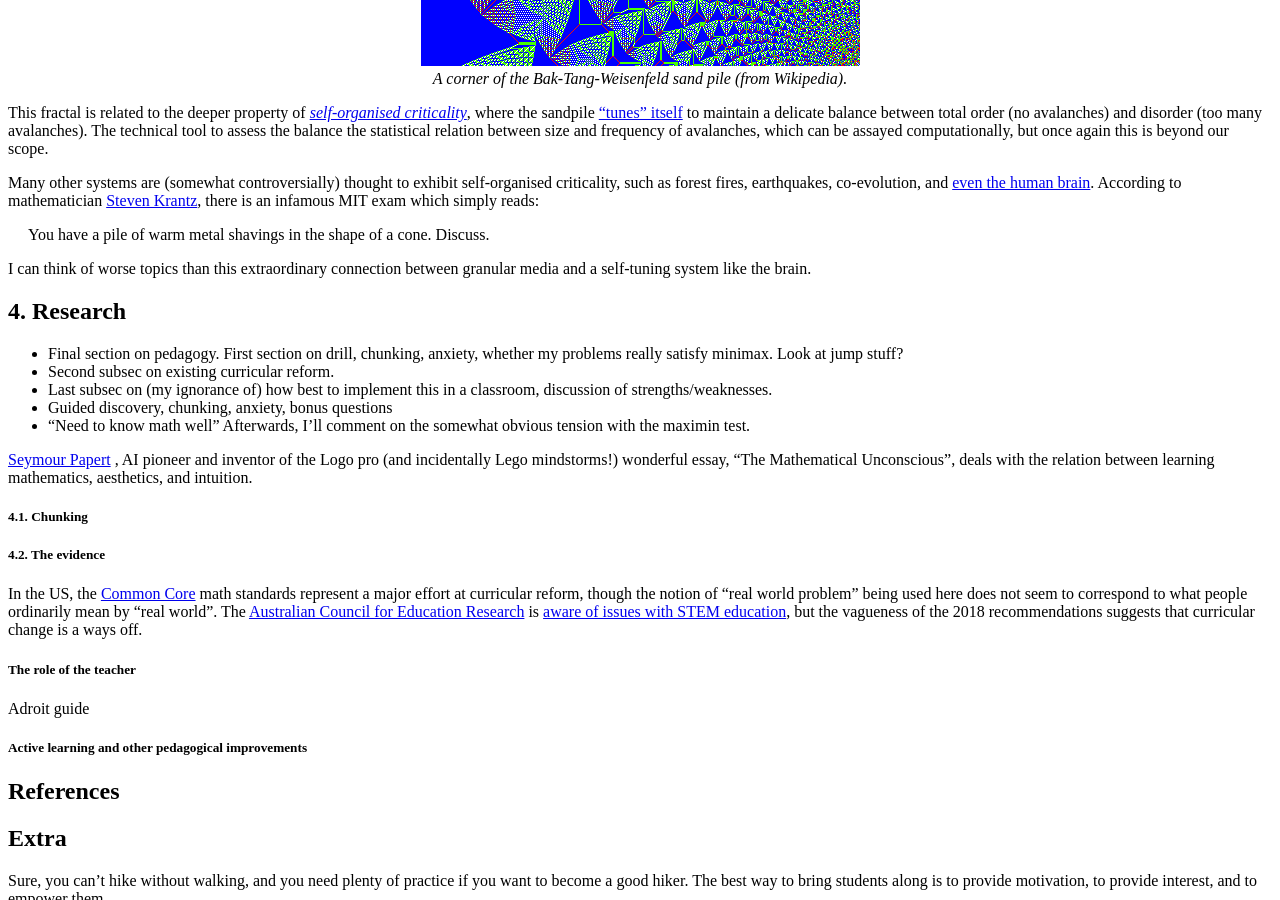
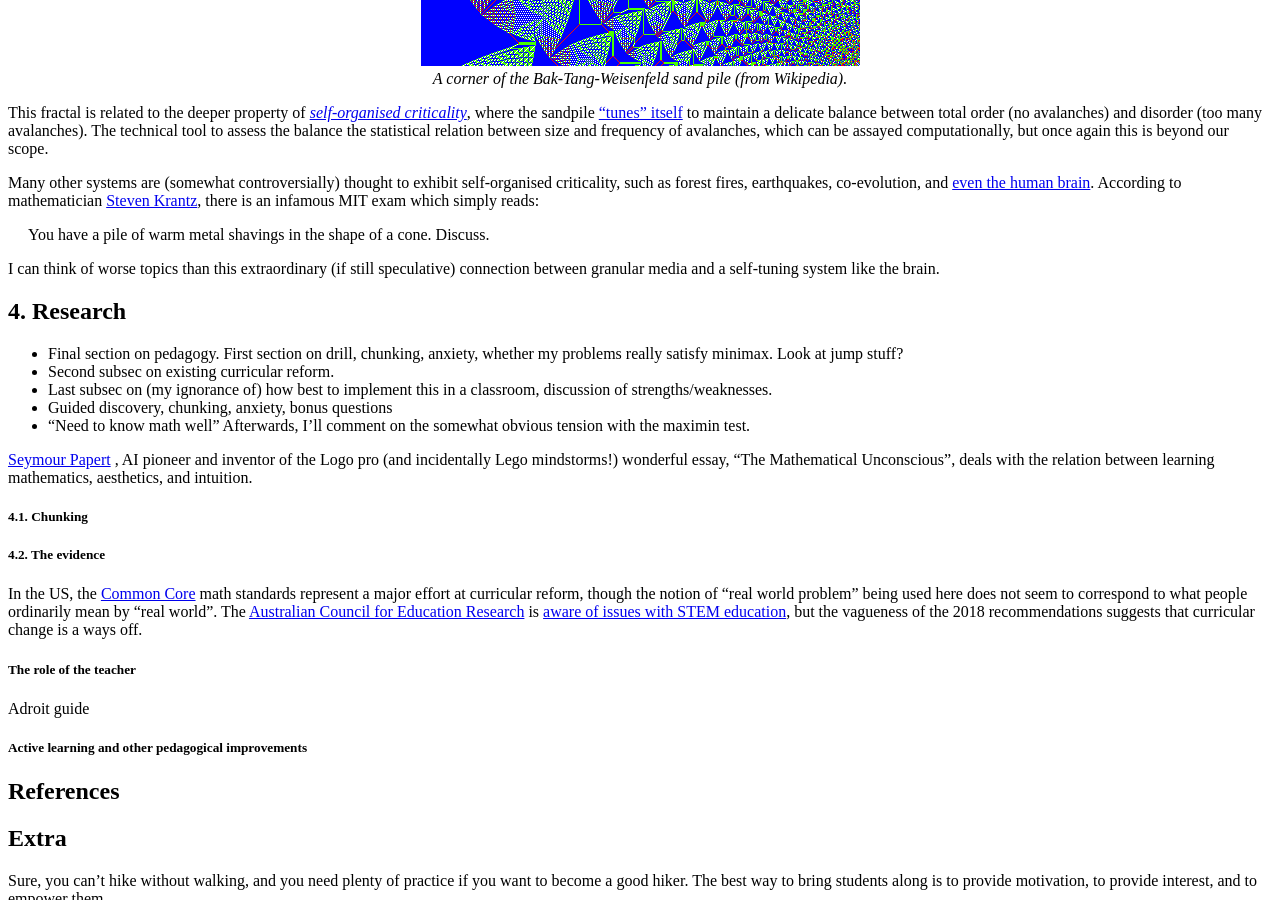
Before and after one commit to hapax/hapax.github.io, a Jekyll site: the page built from assets/teaching.md, in a window 1280 px wide and 900 px high, scrolled down 22921 px. Built offline with Jekyll 4.4.1, drawn with Linux system fonts in a browser that asks for light colours; our own code applies the rules of GitHub Pages for plain Markdown files; formulas are drawn with MathJax 3; a script that is not in the unit is left out.

Commit message:
Update teaching.md

```diff
--- a/assets/teaching.md
+++ b/assets/teaching.md
@@ -1267,7 +1267,7 @@ there is an infamous MIT exam which simply reads:
 You have a pile of warm metal shavings in the shape of a cone. Discuss.
 </span>
 
-I can think of worse topics than this extraordinary connection between
+I can think of worse topics than this extraordinary (if still speculative) connection between
 granular media and a self-tuning system like the brain.
 
 ## 4. Research <a id="sec-4" name="sec-4"></a>
```
